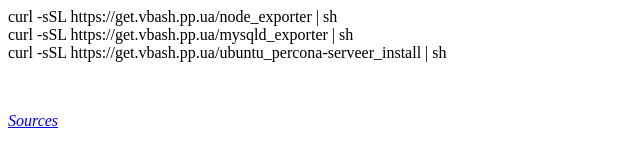
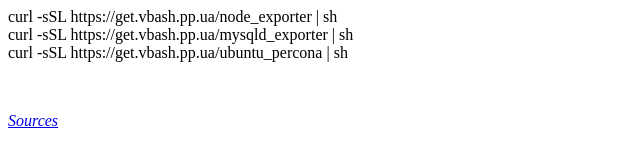
Before and after one commit to vlbash/get.vbash.pp.ua, a plain HTML site: page index.html in a window 1280 px wide. Shown: the whole page, without its empty margins (0-640 px from the left). Drawn offline with Linux system fonts and the light colour scheme.

Commit message:
fix index

```diff
--- a/index.html
+++ b/index.html
@@ -8,7 +8,7 @@
     curl -sSL https://get.vbash.pp.ua/mysqld_exporter | sh
   </div>
   <div>
-    curl -sSL https://get.vbash.pp.ua/ubuntu_percona-serveer_install | sh
+    curl -sSL https://get.vbash.pp.ua/ubuntu_percona | sh
   </div>
   <address style="margin-top:50px">
     <a href="https://github.com/vlbash/get.vbash.pp.ua">Sources</a>
```
